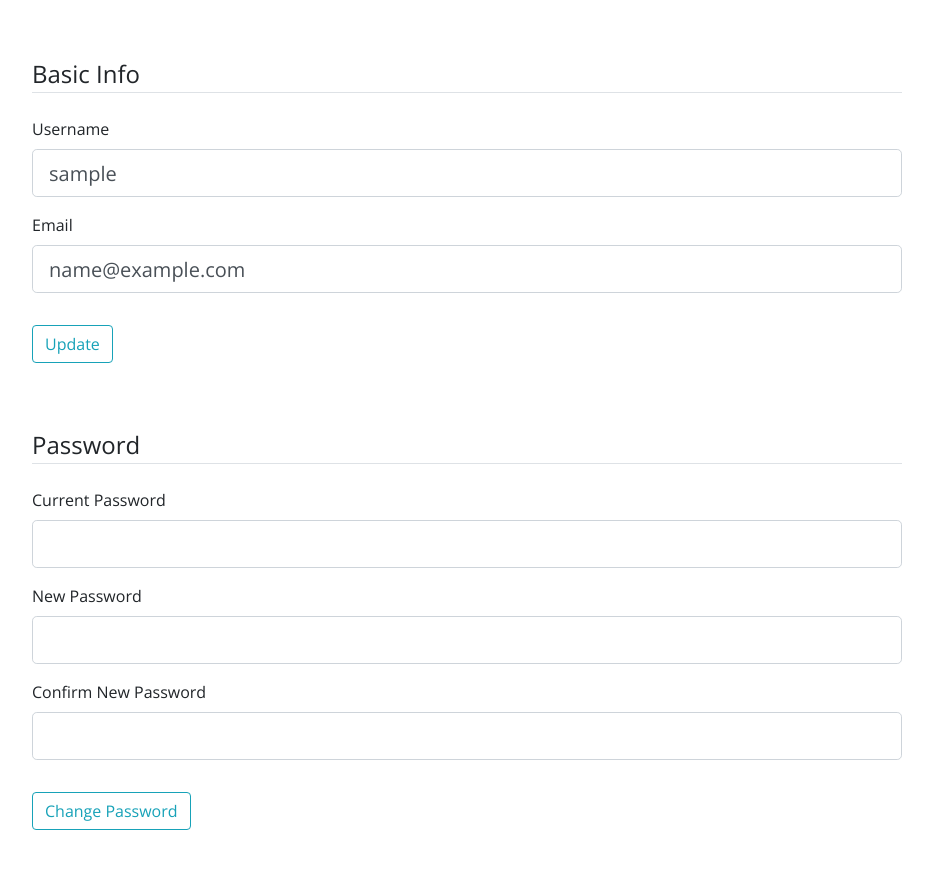
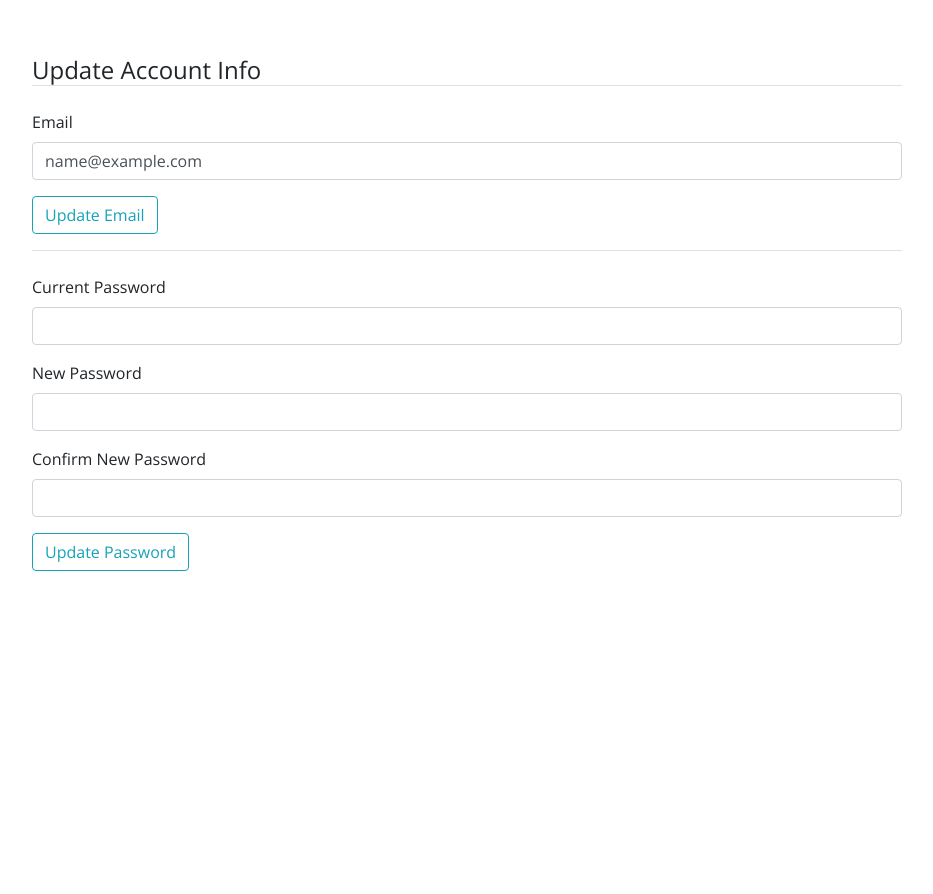
Before and after one commit to azzhou/habit-tracker, a Flask app: page /account in a window 1280 px wide. Shown: the part 56-950 px from the top of the page, without its empty margins (173-1106 px from the left). After the commit the page ends 627 px from the top, so only its background shows below. Run offline with Flask 2, Linux system fonts and the light colour scheme; the visitor is signed in with stand-in values (Sample User, id 1); some libraries are stand-ins or nearby versions.

Commit message:
Remove username field for User document
Email is used to log in and uniquely identify a User, so no need for
another field that serves the same purpose.

```diff
--- a/habit_tracker/documents.py
+++ b/habit_tracker/documents.py
@@ -14,12 +14,11 @@ def load_user(user_id):
 
 
 class User(db.Document, UserMixin):
-    username = db.StringField(max_length=20, unique=True, required=True)
     email = db.StringField(max_length=120, unique=True, required=True)
     password = db.StringField(max_length=60, required=True)
 
     def __repr__(self):
-        return f"User(username='{self.username}', email='{self.email}')"
+        return f"User(email='{self.email}')"
 
 
 class HabitStatus(Enum):
@@ -192,7 +191,7 @@ class Habit(db.Document):
         return HabitStreak.objects(habit=self.id).order_by("-start")[:num]
 
     def __repr__(self):
-        return f"Habit(name='{self.name}', user='{self.user.username}')"
+        return f"Habit(name='{self.name}', user='{self.user.email}')"
 
 
 class HabitStreak(db.Document):
--- a/habit_tracker/templates/account.html
+++ b/habit_tracker/templates/account.html
@@ -1,94 +1,80 @@
 {% extends "layout.html" %}
 
 {% block content %}
-  <div class="content-section" id="update-basic-info">
-    <form method="POST" action="">
-      {{ basic_info_form.hidden_tag() }}
-      <fieldset class="form-group">
-        <legend class="border-bottom mb-4">Basic Info</legend>
+  <div class="content-section">
+    <form method="POST" action="" id="update-email">
+      {{ email_form.hidden_tag() }}
+      <h4 class="border-bottom mb-4 ">Update Account Info</h4>
       <div class="form-group">
-          {{ basic_info_form.username.label }}
-          {% if basic_info_form.username.errors %}
-            {{ basic_info_form.username(class="form-control form-control-lg is-invalid") }}
+        {{ email_form.email.label }}
+        {% if email_form.email.errors %}
+          {{ email_form.email(class="form-control is-invalid") }}
             <div class="invalid-feedback">
-              {% for error in basic_info_form.username.errors %}
+              {% for error in email_form.email.errors %}
                 <span>{{ error }}</span>
               {% endfor %}
             </div>
         {% else %}
-            {{ basic_info_form.username(class="form-control form-control-lg", ) }}
+          {{ email_form.email(class="form-control") }}
         {% endif %}
       </div>
       <div class="form-group">
-          {{ basic_info_form.email.label }}
-          {% if basic_info_form.email.errors %}
-            {{ basic_info_form.email(class="form-control form-control-lg is-invalid") }}
-              <div class="invalid-feedback">
-                {% for error in basic_info_form.email.errors %}
-                  <span>{{ error }}</span>
-                {% endfor %}
-              </div>
-          {% else %}
-            {{ basic_info_form.email(class="form-control form-control-lg") }}
-          {% endif %}
-        </div>
-      </fieldset>
-      <div class="form-group">
-        {{ basic_info_form.submit_info(class="btn btn-outline-info") }}
+        {{ email_form.submit_email(class="btn btn-outline-info") }}
       </div>
     </form>
-  </div>
 
-  <div class="content-section" id="update-password">
-    <form method="POST" action="">
+    <h4 class="border-bottom mb-4 "></h4>
+
+    <form method="POST" action="" id="update-password">
       {{ password_form.hidden_tag() }}
       <fieldset class="form-group">
-        <legend class="border-bottom mb-4">Password</legend>
         <div class="form-group">
           {{ password_form.current_password.label }}
           {% if password_form.current_password.errors %}
-            {{ password_form.current_password(class="form-control form-control-lg is-invalid") }}
+            {{ password_form.current_password(class="form-control is-invalid") }}
             <div class="invalid-feedback">
               {% for error in password_form.current_password.errors %}
                 <span>{{ error }}</span>
               {% endfor %}
             </div>
           {% else %}
-            {{ password_form.current_password(class="form-control form-control-lg", ) }}
+            {{ password_form.current_password(class="form-control", ) }}
           {% endif %}
         </div>
         <div class="form-group">
           {{ password_form.new_password.label }}
           {% if password_form.new_password.errors %}
-            {{ password_form.new_password(class="form-control form-control-lg is-invalid") }}
+            {{ password_form.new_password(class="form-control is-invalid") }}
             <div class="invalid-feedback">
               {% for error in password_form.new_password.errors %}
                 <span>{{ error }}</span>
               {% endfor %}
             </div>
           {% else %}
-            {{ password_form.new_password(class="form-control form-control-lg", ) }}
+            {{ password_form.new_password(class="form-control", ) }}
           {% endif %}
         </div>
         <div class="form-group">
           {{ password_form.confirm_new_password.label }}
           {% if password_form.confirm_new_password.errors %}
-            {{ password_form.confirm_new_password(class="form-control form-control-lg is-invalid") }}
+            {{ password_form.confirm_new_password(class="form-control is-invalid") }}
             <div class="invalid-feedback">
               {% for error in password_form.confirm_new_password.errors %}
                 <span>{{ error }}</span>
               {% endfor %}
             </div>
           {% else %}
-            {{ password_form.confirm_new_password(class="form-control form-control-lg", ) }}
+            {{ password_form.confirm_new_password(class="form-control", ) }}
           {% endif %}
         </div>
-      </fieldset>
         <div class="form-group">
           {{ password_form.submit_password(class="btn btn-outline-info") }}
         </div>
+      </fieldset>
+
     </form>
   </div>
+
 
 
   <!-- Bring a form into view if it had validation errors -->
--- a/habit_tracker/templates/habit.html
+++ b/habit_tracker/templates/habit.html
@@ -107,14 +107,14 @@
           {{ rename_habit_form.hidden_tag() }}
           <div class="modal-body">
             {% if rename_habit_form.new_name.errors %}
-              {{ rename_habit_form.new_name(class="form-control form-control-lg is-invalid") }}
+              {{ rename_habit_form.new_name(class="form-control is-invalid") }}
                 <div class="invalid-feedback">
                   {% for error in rename_habit_form.new_name.errors %}
                     <span>{{ error }}</span>
                   {% endfor %}
                 </div>
             {% else %}
-              {{ rename_habit_form.new_name(class="form-control form-control-lg") }}
+              {{ rename_habit_form.new_name(class="form-control") }}
             {% endif %}
           </div>
           <div class="modal-footer">
--- a/habit_tracker/users/forms.py
+++ b/habit_tracker/users/forms.py
@@ -2,17 +2,11 @@ from flask_wtf import FlaskForm
 from flask_login import current_user
 from habit_tracker import bcrypt
 from wtforms import StringField, PasswordField, SubmitField, BooleanField
-from wtforms.validators import (DataRequired, Length, Email, EqualTo,
-                                Regexp, ValidationError)
+from wtforms.validators import DataRequired, Email, EqualTo, ValidationError
 from habit_tracker.documents import User
 
 
 class RegistrationForm(FlaskForm):
-    username = StringField("Username", validators=[
-        DataRequired(),
-        Length(min=3, max=20, message="Username must be between 3 and 20 characters long."),
-        Regexp(regex="^\\w+$", message="Username must contain alphanumeric characters only.")
-    ])
     email = StringField("Email", validators=[DataRequired(), Email()])
     password = PasswordField("Password", validators=[DataRequired()])
     confirm_password = PasswordField("Confirm Password", validators=[
@@ -22,10 +16,6 @@ class RegistrationForm(FlaskForm):
     submit = SubmitField("Sign Up")
 
     # In-line validators to ensure fields aren't already taken
-    def validate_username(self, username):
-        if User.objects(username=username.data):
-            raise ValidationError("That username is already taken.")
-
     def validate_email(self, email):
         if User.objects(email=email.data):
             raise ValidationError("That email is already taken.")
@@ -38,33 +28,24 @@ class LoginForm(FlaskForm):
     submit = SubmitField("Sign In")
 
 
-class UpdateBasicInfoForm(FlaskForm):
-    username = StringField("Username", validators=[
-        DataRequired(),
-        Length(min=3, max=20, message="Username must be between 3 and 20 characters long."),
-        Regexp(regex="^\\w+$", message="Username must contain alphanumeric characters only.")
-    ])
+class UpdateEmailForm(FlaskForm):
     email = StringField("Email", validators=[DataRequired(), Email()])
-    submit_info = SubmitField("Update")
+    submit_email = SubmitField("Update Email")
 
     # In-line validators to ensure fields aren't already taken
-    def validate_username(self, username):
-        if current_user.username != username.data and User.objects(username=username.data):
-            raise ValidationError("That username is already taken.")
-
     def validate_email(self, email):
         if current_user.email != email.data and User.objects(email=email.data):
             raise ValidationError("That email is already taken.")
 
 
-class UpdateAccountPasswordForm(FlaskForm):
+class UpdatePasswordForm(FlaskForm):
     current_password = PasswordField("Current Password", validators=[DataRequired()])
     new_password = PasswordField("New Password", validators=[DataRequired()])
     confirm_new_password = PasswordField("Confirm New Password", validators=[
         DataRequired(),
         EqualTo("new_password", message="New password doesn't match.")
     ])
-    submit_password = SubmitField("Change Password")
+    submit_password = SubmitField("Update Password")
 
     def validate_current_password(self, current_password):
         if not bcrypt.check_password_hash(current_user.password, current_password.data):
--- a/habit_tracker/users/routes.py
+++ b/habit_tracker/users/routes.py
@@ -1,6 +1,6 @@
 from flask import Blueprint, render_template, redirect, url_for, flash
 from habit_tracker.users.forms import (RegistrationForm, LoginForm,
-                                       UpdateBasicInfoForm, UpdateAccountPasswordForm)
+                                       UpdateEmailForm, UpdatePasswordForm)
 from flask_login import current_user, login_user, logout_user, login_required
 from habit_tracker import bcrypt
 from habit_tracker.documents import User
@@ -19,7 +19,6 @@ def register():
     if form.validate_on_submit():
         hashed_pass = bcrypt.generate_password_hash(form.password.data).decode('utf-8')
         user = User(
-            username=form.username.data,
             email=form.email.data,
             password=hashed_pass
         )
@@ -40,7 +39,7 @@ def login():
         user = User.objects(email=form.email.data).first()
         if user and bcrypt.check_password_hash(user.password, form.password.data):
             login_user(user, remember=form.remember.data)
-            flash(f"Welcome back, {user.username}!", category="info")
+            flash(f"Welcome back!", category="info")
             return redirect(url_for('main.home'))
         else:
             flash("Login unsuccessful. Please check email and password.", category="danger")
@@ -56,24 +55,22 @@ def logout():
 @users.route("/account", methods=["GET", "POST"])
 @login_required
 def account():
-    basic_info_form = UpdateBasicInfoForm()
-    password_form = UpdateAccountPasswordForm()
+    email_form = UpdateEmailForm()
+    password_form = UpdatePasswordForm()
     anchor = ""
 
     # Check submit field's data because is_submitted() doesn't differentiate between forms
-    if basic_info_form.submit_info.data:
-        if basic_info_form.validate():
-            current_user.username = basic_info_form.username.data
-            current_user.email = basic_info_form.email.data
+    if email_form.submit_email.data:
+        if email_form.validate():
+            current_user.email = email_form.email.data
             current_user.save()
-            flash("Your basic info has been updated!", category="success")
+            flash("Your email has been updated!", category="success")
             return redirect(url_for("users.account"))
         else:
             # Used to bring form into view using JS if there are validation errors
-            anchor = "update-basic-info"
+            anchor = "update-email"
     else:
-        basic_info_form.username.data = current_user.username
-        basic_info_form.email.data = current_user.email
+        email_form.email.data = current_user.email
 
     # Check submit field's data because is_submitted() doesn't differentiate between forms
     if password_form.submit_password.data:
@@ -89,6 +86,6 @@ def account():
 
     return render_template("account.html",
                            title="Account",
-                           basic_info_form=basic_info_form,
+                           email_form=email_form,
                            password_form=password_form,
                            anchor=anchor)
```
Also changed, not shown: habit_tracker/templates/login.html (+4 -4 lines), habit_tracker/templates/register.html (+6 -19 lines). Lines whose indentation alone changed are shown as unchanged.
